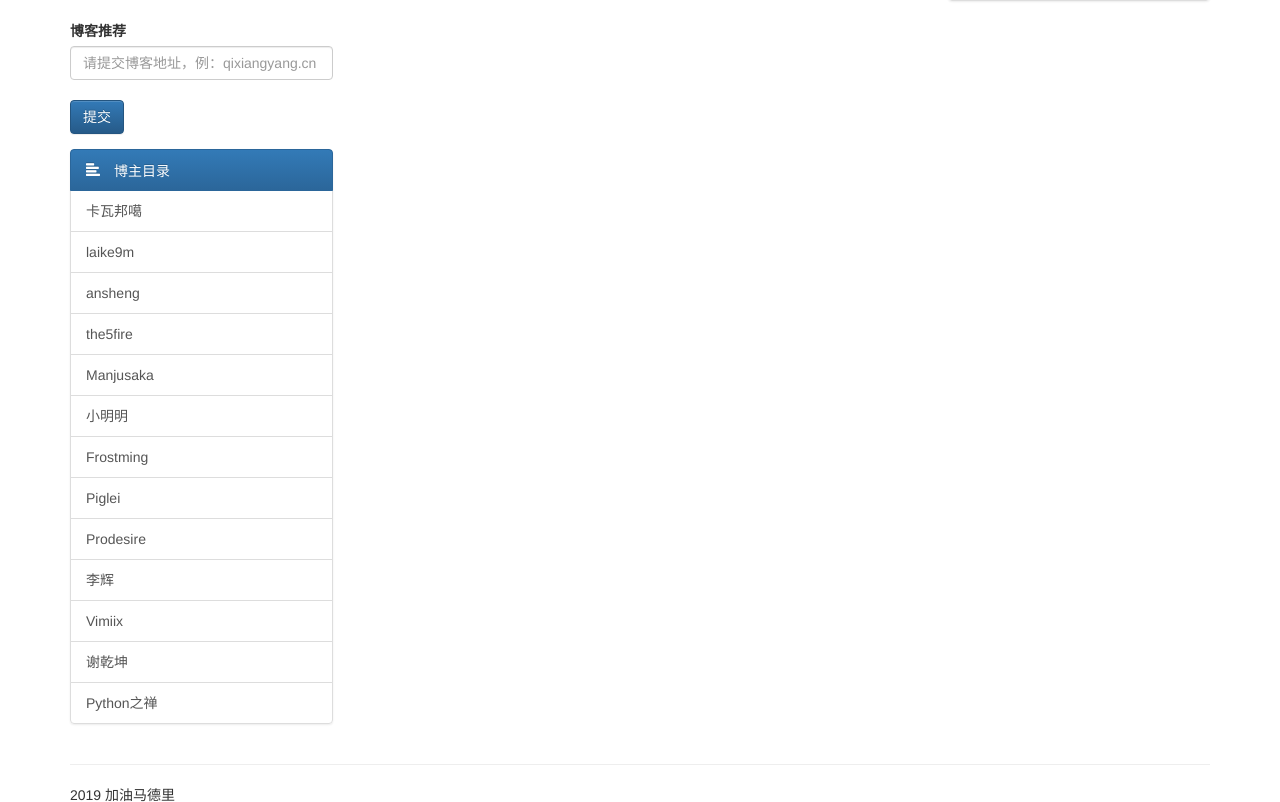
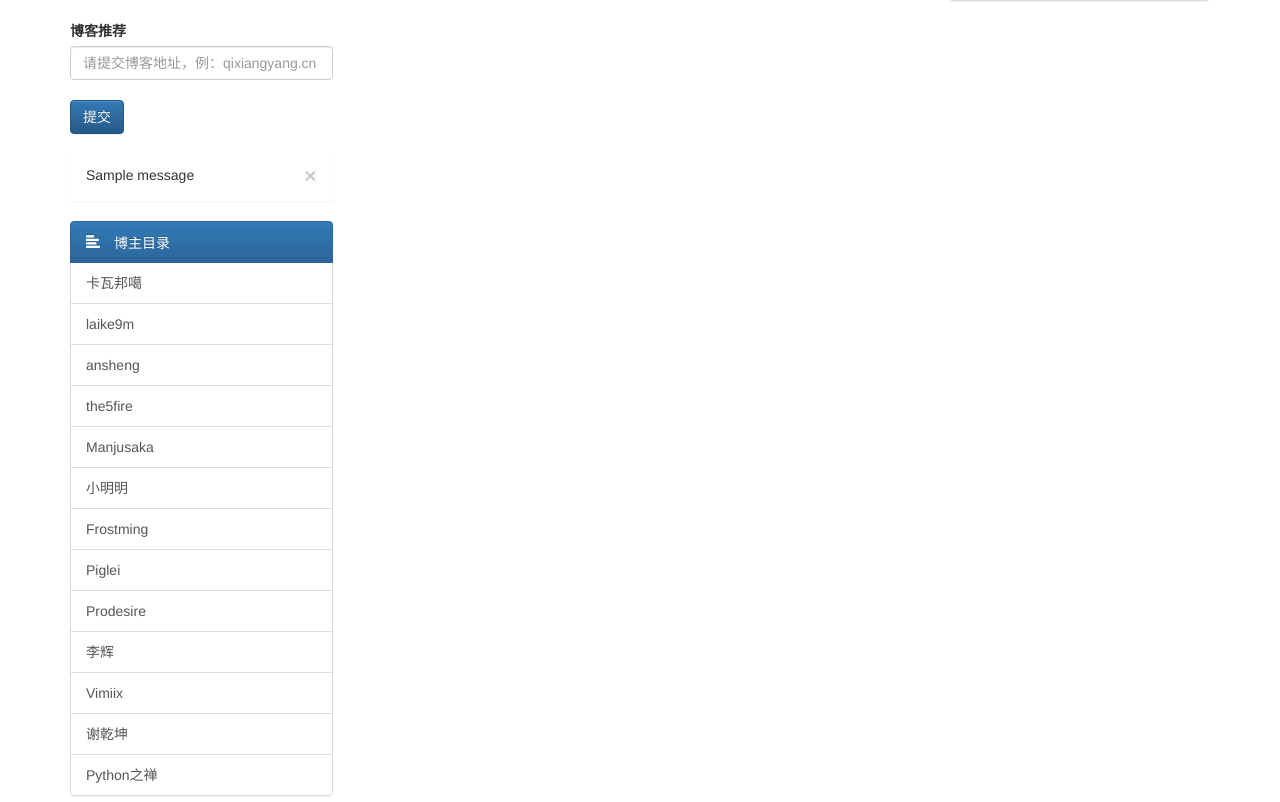
Before and after one commit to qixiangyang/My_Blog, a Flask app: page /pyhub in a window 1280 px wide. Shown: the part 461-1263 px from the top of the page. Run offline with Flask 2, Linux system fonts and the light colour scheme; tables that the repository leaves empty hold one stand-in row (values such as "Sample post"); one stand-in notice (Sample message) is shown; some libraries are stand-ins or nearby versions.

Commit message:
Blog V2.1.5 17. 添加新博客源提交成功消息闪现

```diff
--- a/app/templates/pyhub.html
+++ b/app/templates/pyhub.html
@@ -70,6 +70,17 @@
             </div>
         </form>
 
+        {% with messages = get_flashed_messages() %}
+            {% if messages %}
+                {% for message in messages %}
+                    <div class="alert alert-{{ message }}">
+                        <button type="button" class="close" data-dismiss="alert">&times;</button>
+                        {{ message }}
+                    </div>
+                {% endfor %}
+            {% endif %}
+        {% endwith %}
+
         <div class="list-group">
 
             <a class="list-group-item active">
```
